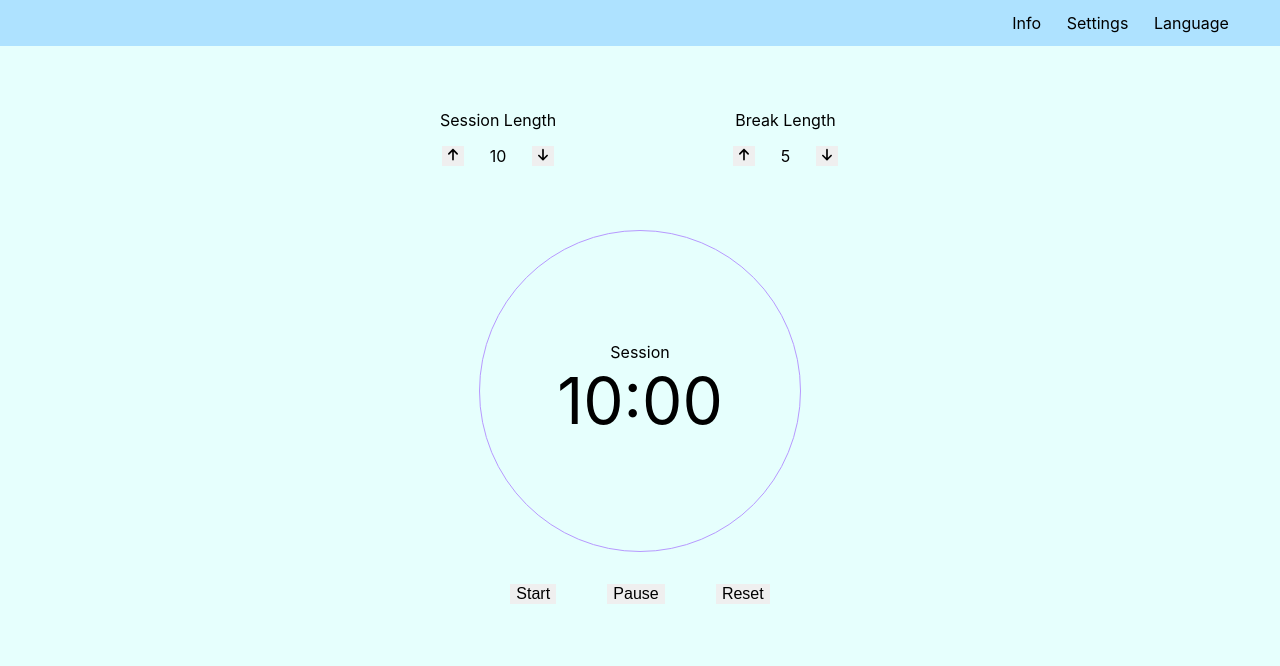
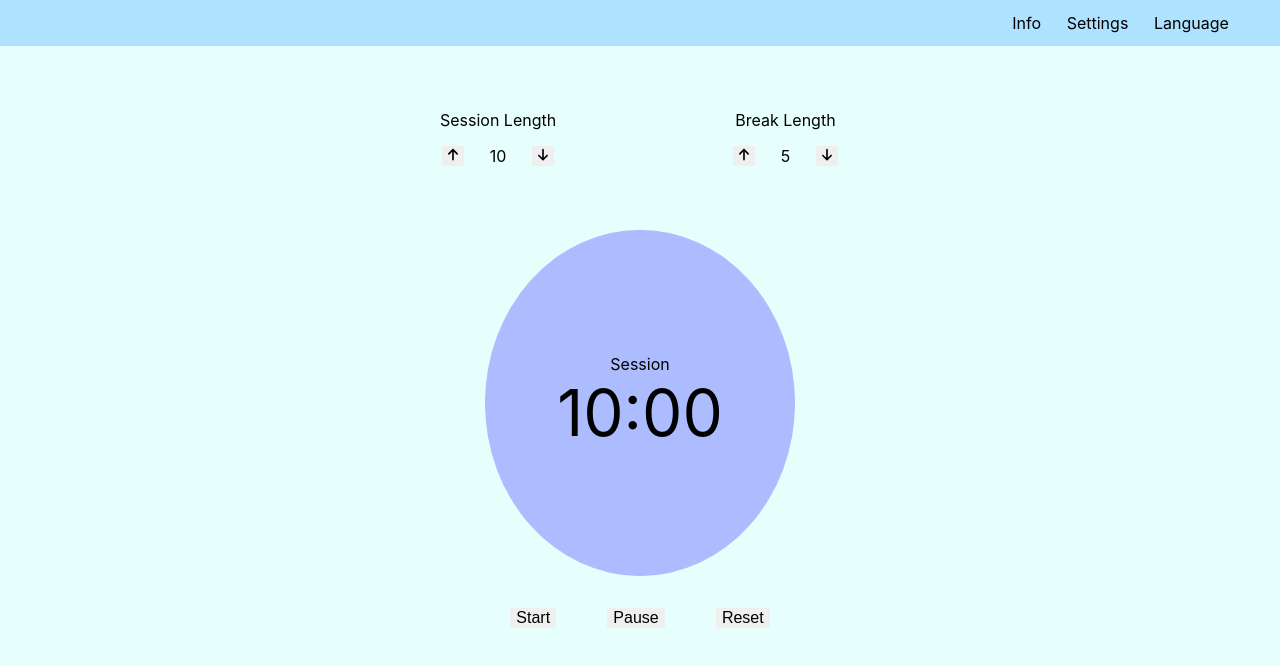
Before and after one commit to alinafatima/pomodoro, a React (Create React App) app: page / in a window 1280 px wide. Shown: the top 666 px of the page. Built offline with nearby package versions, Linux system fonts and the light colour scheme; the HTML template or start-up script is replaced by a standard one.

Commit message:
add progress circle to timer

```diff
--- a/src/components/timer.js
+++ b/src/components/timer.js
@@ -1,9 +1,10 @@
-import React, { useContext, useEffect, useState } from 'react';
+import React, { useContext, useEffect, useMemo, useState } from 'react';
 import { useTranslation } from 'react-i18next';
 import { TIMER_TYPES } from './../constants';
 import {
   CountdownWrapper,
   DigitsWrapper,
+  ProgressCircle,
   TimerButton,
   TimerWrapper,
 } from './../styled';
@@ -23,9 +24,19 @@ export const Timer = () => {
   const [seconds, setSeconds] = useState(initialSeconds);
   const [isRunning, setIsRunning] = useState(false);
   const [isStartButtonPressed, setIsStartButtonPressed] = useState(false);
+  const [totalSecondsPassed, setTotalSecondsPassed] = useState(0);
+  const [progress, setProgress] = useState(0);
 
   const alarmSound = new Audio(
     'https://raw.githubusercontent.com/freeCodeCamp/cdn/master/build/testable-projects-fcc/audio/BeepSound.wav'
+  );
+
+  const timerData = useMemo(
+    () => ({
+      session: data.session,
+      break: data.break,
+    }),
+    [data]
   );
 
   useEffect(() => {
@@ -35,7 +46,7 @@ export const Timer = () => {
       setMinutes(data[timerType]?.minutes);
       setSeconds(data[timerType]?.seconds);
     }
-  }, [data.session, data.break]);
+  }, [timerData]);
 
   useEffect(() => {
     const newData = { ...data };
@@ -48,6 +59,8 @@ export const Timer = () => {
     setInitialSeconds(data[timerType]?.seconds);
     setMinutes(data[timerType]?.minutes);
     setSeconds(data[timerType]?.seconds);
+    setTotalSecondsPassed(0);
+    setProgress(0);
   };
 
   const updateTimerType = () => {
@@ -69,8 +82,10 @@ export const Timer = () => {
         if (minutes || seconds) {
           if (seconds) {
             setSeconds((prev) => prev - 1);
+            setTotalSecondsPassed((prev) => prev + 1);
           } else {
             setSeconds(59);
+            setTotalSecondsPassed((prev) => prev + 1);
             setMinutes((prev) => prev - 1);
           }
         } else {
@@ -98,6 +113,8 @@ export const Timer = () => {
     setIsRunning(false);
     setMinutes(initialMinutes);
     setSeconds(initialSeconds);
+    setTotalSecondsPassed(0);
+    setProgress(0);
   };
 
   const formatMinutes = (minutes) => {
@@ -110,14 +127,20 @@ export const Timer = () => {
       : seconds.toString().padStart(2, '0');
   };
 
+  useEffect(() => {
+    setProgress(Math.ceil((totalSecondsPassed / (initialMinutes * 60)) * 100));
+  }, [totalSecondsPassed]);
+
   return (
     <TimerWrapper>
+      <ProgressCircle className="animate" p={progress}>
         <CountdownWrapper>
           <div>{TIMER_TYPES[timerType].label}</div>
           <DigitsWrapper>
             {formatMinutes(minutes)}:{formatSeconds(seconds)}
           </DigitsWrapper>
         </CountdownWrapper>
+      </ProgressCircle>
       <div>
         <TimerButton onClick={onStart}>{t('start')}</TimerButton>
         <TimerButton onClick={onPauseOrResume}>
--- a/src/styled.js
+++ b/src/styled.js
@@ -45,6 +45,7 @@ export const TimerWrapper = styled.div`
   display: flex;
   flex-direction: column;
   justify-content: center;
+  align-items: center;
 `;
 
 export const TimerButton = styled.button`
@@ -113,18 +114,67 @@ export const CloseIconWrapper = styled.span`
 `;
 
 export const CountdownWrapper = styled.div`
-  border: 1px solid ${(props) => props.theme.tertiary};
+  border: 1px solid ${(props) => props.theme.quaternary};
+  background-color: ${(props) => props.theme.quaternary};
   border-radius: 50%;
-  height: 40vh;
-  width: 25vw;
+  height: 43vh;
+  width: 24vw;
   display: flex;
   justify-content: center;
   align-items: center;
-  align-self: center;
   flex-direction: column;
-  margin-bottom: 3vh;
+  z-index: 2;
 `;
 
 export const DigitsWrapper = styled.div`
   font-size: 4rem;
 `;
+
+export const ProgressCircle = styled.div`
+  --p: ${(props) => props.p || 0};
+  --b: 20px;
+  --c: ${(props) => props.theme.tertiary};
+  --w: 27vw;
+
+  display: flex;
+  justify-content: center;
+  align-items: center;
+
+  width: var(--w);
+  aspect-ratio: 1;
+  position: relative;
+  display: inline-grid;
+  margin-bottom: 3vh;
+  place-content: center;
+
+  &::before,
+  &::after {
+    content: '';
+    position: absolute;
+    border-radius: 50%;
+  }
+
+  &::before {
+    inset: 0;
+    background: radial-gradient(farthest-side, var(--c) 98%, #0000) top/var(--b)
+        var(--b) no-repeat,
+      conic-gradient(var(--c) calc(var(--p) * 1%), #0000 0);
+    -webkit-mask: radial-gradient(
+      farthest-side,
+      #0000 calc(99% - var(--b)),
+      #000 calc(100% - var(--b))
+    );
+    mask: radial-gradient(
+      farthest-side,
+      #0000 calc(99% - var(--b)),
+      #000 calc(100% - var(--b))
+    );
+  }
+
+  &::after {
+    inset: calc(50% - var(--b) / 2);
+    background: var(--c);
+    transform: rotate(calc(var(--p) * 3.6deg))
+      translateY(calc(50% - var(--w) / 2));
+  }
+`;
```
Lines whose indentation alone changed are shown as unchanged.
